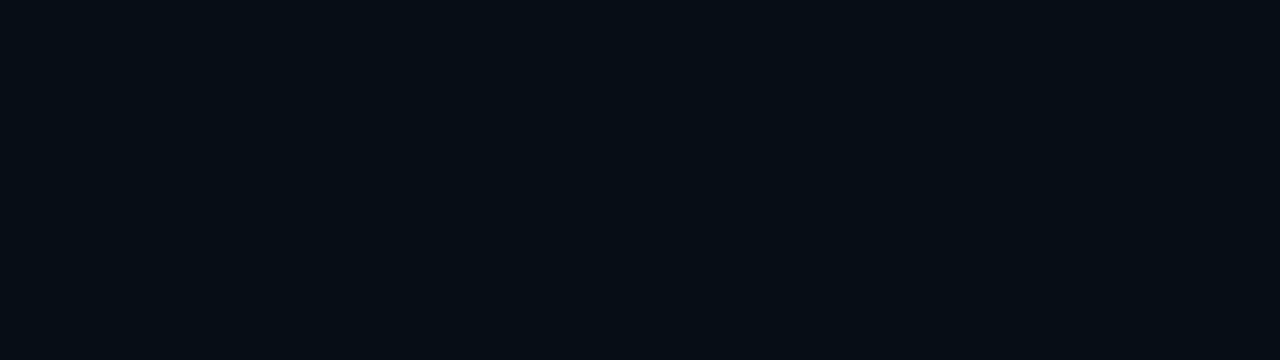
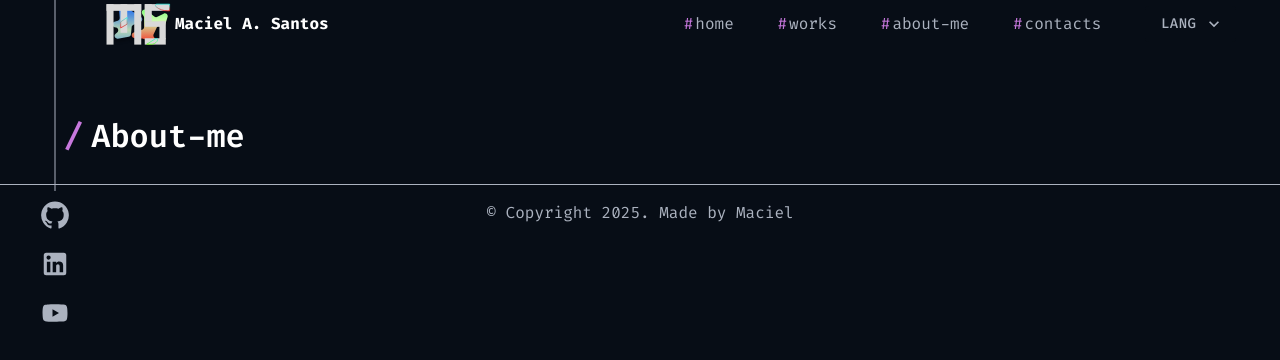
Before and after one commit to macielphp/Maciel-Alves-Portfolio, a React (Vite) app: page /aboutme in a window 1280 px wide. Before the commit this address had no page. Shown: the top 360 px of the page. Built offline with nearby package versions, Linux system fonts and the light colour scheme.

Commit message:
Add About Me page and update routing in Header component

```diff
--- a/src/components/Header/index.jsx
+++ b/src/components/Header/index.jsx
@@ -127,7 +127,7 @@
                     <Link to="/works">works</Link>
                 </li>
                 <li className="header__list__item">
-                    <a href="#">about-me</a>
+                    <Link to="/aboutme">about-me</Link>
                 </li >
                 <li className="header__list__item">
                     <a href="#">contacts</a>
--- a/src/main.jsx
+++ b/src/main.jsx
@@ -3,7 +3,7 @@
 import './index.css'
 import { BrowserRouter, Routes, Route } from "react-router-dom";
 import Works from './pages/works.jsx'
-
+import AboutMe from './pages/aboutme.jsx'
 const root = document.getElementById('root');
 
 ReactDOM.createRoot(root).render(
@@ -11,6 +11,7 @@
     <Routes>
       <Route path="/" element={<App />} />
       <Route path="/works" element={ <Works /> } />
+      <Route path="/aboutme" element={ <AboutMe /> } />
     </Routes>
   </BrowserRouter>
 )
--- /dev/null
+++ b/src/pages/aboutme.jsx
@@ -0,0 +1,40 @@
+/* eslint-disable react-refresh/only-export-components */
+import styled from 'styled-components'
+import Header from '../components/Header'
+import SocialsLineY from '../components/SocialsLineY';
+import Title from '../components/Title';
+import Footer from '../components/Footer';
+
+
+
+const AboutmeStyled = styled.div`
+    display: flex;
+    flex-direction: column;
+    height: 100vh;
+    width: 100%;
+`
+const MainStyled = styled.main`
+    display: flex;
+    flex-direction: column;
+    justify-content: center;
+    padding-top: 120px;
+    width: 100%;
+`
+function AboutMe(){
+    return (
+        <AboutmeStyled>
+            <Header />
+            <SocialsLineY />
+            <MainStyled>
+                <Title titleType="h2"
+                        titleText="About-me"
+                        preSymbol="/"
+                        />
+            </MainStyled>
+            <Footer />
+        </AboutmeStyled>
+    )
+
+}
+
+export default AboutMe;
```
